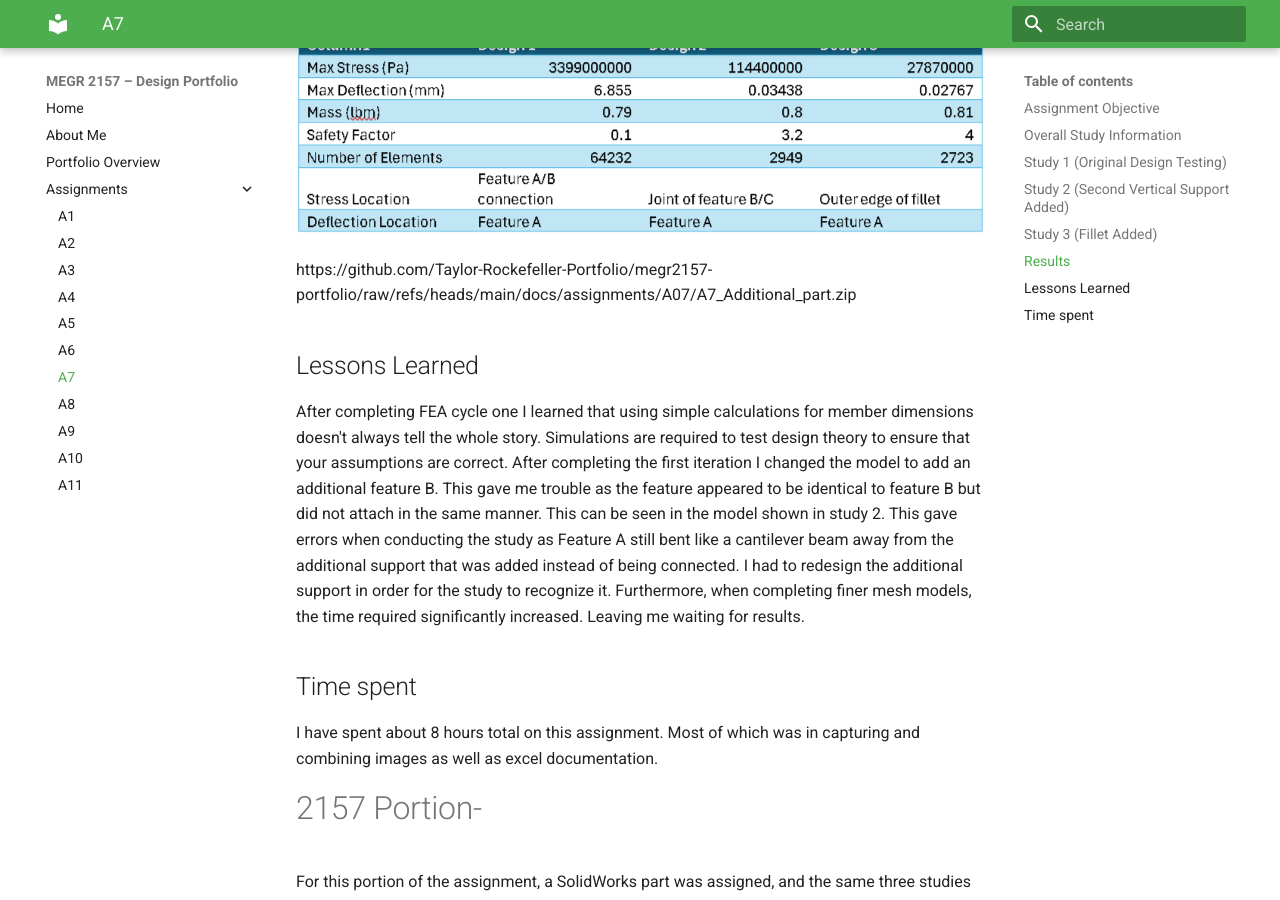
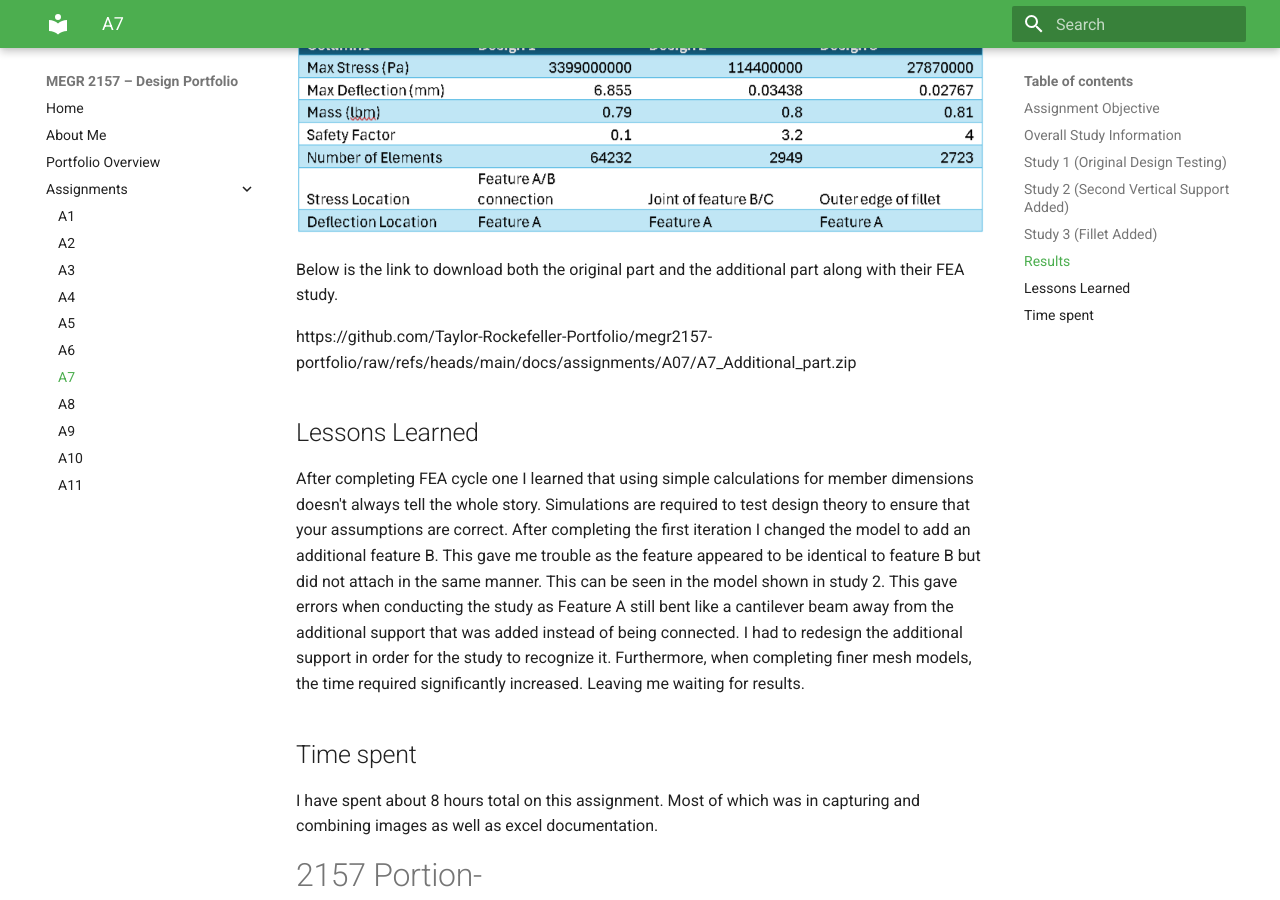
Before and after one commit to Taylor-Rockefeller-Portfolio/megr2157-portfolio, an MkDocs documentation site: the page built from docs/assignments/A07/index.md, in a window 1280 px wide and 900 px high, scrolled down 9240 px. Built offline with MkDocs 1.6.1 and Material for MkDocs 9.7.7, drawn with Linux system fonts in a browser that asks for light colours.

Commit message:
Add download link for FEA study files
Added a download link for the original and additional parts along with their FEA study.

```diff
--- a/docs/assignments/A07/index.md
+++ b/docs/assignments/A07/index.md
@@ -78,6 +78,8 @@ Below are the results from the three FEA iterations. Throughout the process, the
 
 ![](Results_table.png)
 
+Below is the link to download both the original part and the additional part along with their FEA study.
+
 https://github.com/Taylor-Rockefeller-Portfolio/megr2157-portfolio/raw/refs/heads/main/docs/assignments/A07/A7_Additional_part.zip
 
 
```
